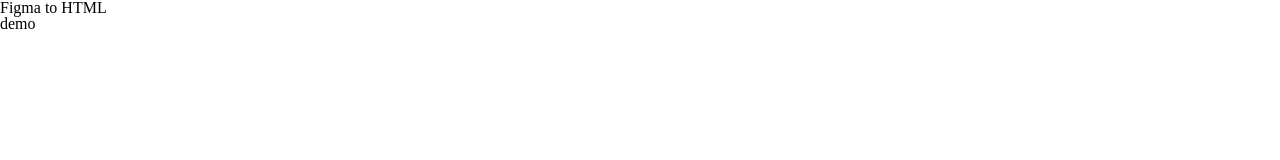
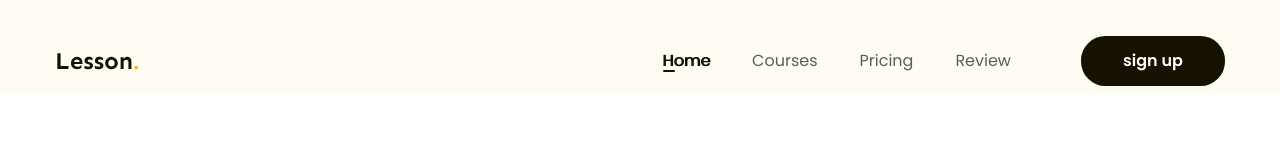
Before and after one commit to Thang-Tran-dev/Figma-To-HTML, a plain HTML site: page index.html in a window 1280 px wide. Drawn offline with Linux system fonts and the light colour scheme.

Commit message:
p3 làm phần header

```diff
--- a/assets/css/style.css
+++ b/assets/css/style.css
@@ -9,4 +9,85 @@ html{
 /* khôi phục lại cỡ chữ mặc định */
 body{
     font-size: 1.6rem;
+    font-family: 'Poppins', sans-serif;
 }
+
+/* =========================== commont ===================== */
+.header .body{
+    display: flex;
+    align-items: center;
+    padding: 36px 0 8px;
+}
+
+a{
+    text-decoration: none;
+}
+
+.btn{
+    display: inline-block;
+    min-width: 118px;
+    padding: 0px 16px;
+    line-height: 50px;
+    color: #fff;
+    text-align: center;
+    font-size: 1.6rem;
+    font-weight: 600;
+    border-radius:24.5px;
+    background: #171100;
+}
+.main-content{
+    width: 1170px;
+    max-width: calc(100% - 48px);
+    margin-left: auto;
+    margin-right: auto;
+}
+
+.header{
+    background: #fffcf4;
+}
+
+.header.fixed{
+    position: sticky;
+    top: -28px;
+}
+
+.nav{
+    margin-left: auto;
+}
+
+.nav ul{
+    display: flex;
+}
+
+.nav a{
+    position: relative;
+    color: #5f5b53;
+    font-size: 1.6rem;
+    margin: 8px 21px;
+}
+
+.nav li.active a,
+.nav a:hover{
+    color: #171100;
+    text-shadow: 1px 0 0 currentColor;
+}
+
+.nav li.active a::after{
+    position: absolute;
+    left: 1px;
+    bottom: 0px;
+    display: block;
+    content: "";
+    width: 12px;
+    height: 2px;
+    border-radius: 1px;
+    background: #171100;
+}
+
+.header .btn-sign-up{
+    min-width: 144px;
+}
+
+.header .action{
+    margin-left: 49px;
+}
--- a/index.html
+++ b/index.html
@@ -6,12 +6,44 @@
     <!-- reset -->
     <link rel="stylesheet" href="./assets/css/reset.css">
 
+    <!-- embed font -->
+     <link rel="preconnect" href="https://fonts.googleapis.com">
+    <link rel="preconnect" href="https://fonts.gstatic.com" crossorigin>
+    <link href="https://fonts.googleapis.com/css2?family=Poppins:ital,wght@0,100;0,200;0,300;0,400;0,500;0,600;0,700;0,800;0,900;1,100;1,200;1,300;1,400;1,500;1,600;1,700;1,800;1,900&family=Sen:wght@400..800&display=swap" rel="stylesheet">
+
     <!-- styles -->
     <link rel="stylesheet" href="./assets/css/style.css">
     <title>Figma to html</title>
 </head>
-<body>
-    <h1>Figma to HTML</h1>
-    <h2>demo</h2>
+<body style="height: 10000p;">
+    <Header class="header fixed">
+        <div class="main-content">
+            <div class="body">
+                <!-- logo -->
+                <img src="./assets/img/Logo.svg" alt="lession" class="logo">
+                <!-- nav -->
+                <nav class="nav">
+                    <ul>
+                        <li class="active">
+                            <a href="#!">Home</a>
+                        </li>
+                        <li>
+                            <a href="#!">Courses</a>
+                        </li>
+                        <li>
+                            <a href="#!">Pricing</a>
+                        </li>
+                        <li>
+                            <a href="#!">Review</a>
+                        </li>
+                    </ul>
+                </nav>
+                <!-- btn action -->
+                <div class="action">
+                    <a href="#!" class="btn btn-sign-up">sign up</a>
+                </div>
+            </div>
+        </div>
+    </Header>
 </body>
 </html>
```
Also changed, not shown: assets/img/Logo.svg (added).
